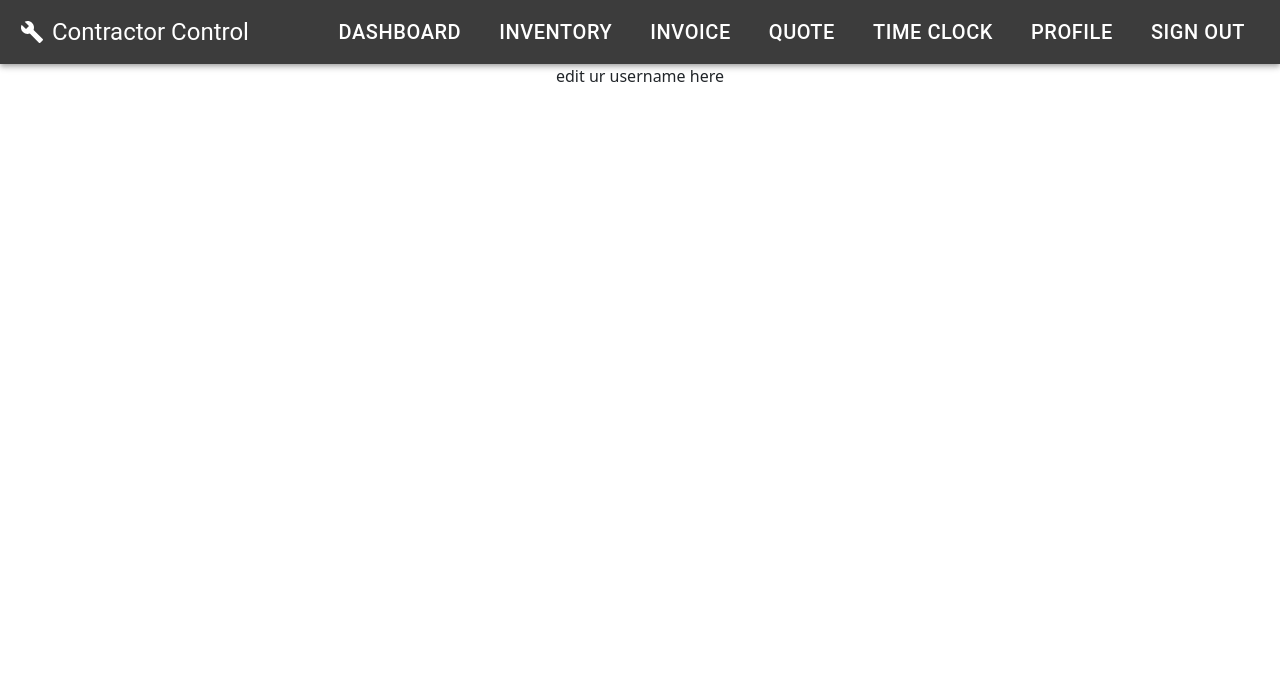
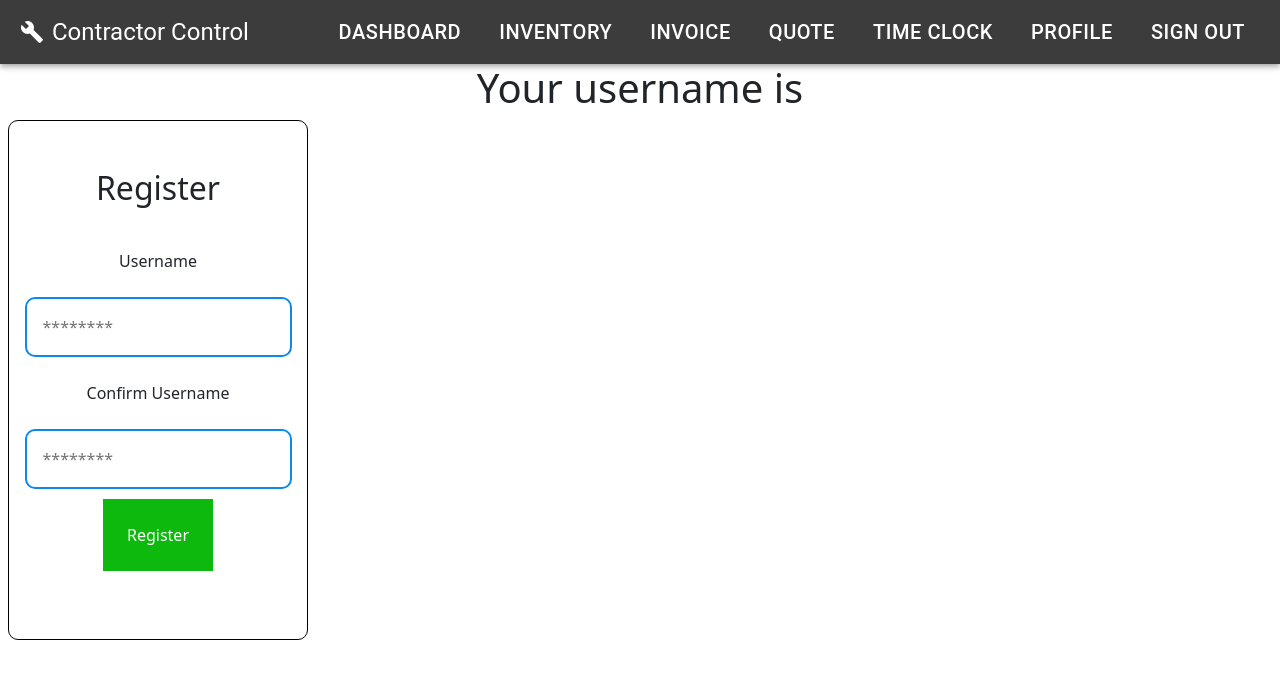
Before and after one commit to jethrolibutan/ccui, a React (Create React App) app: page /editusername in a window 1280 px wide. Shown: the top 678 px of the page. Built offline with nearby package versions, Linux system fonts and the light colour scheme; no server answers.

Commit message:
edit username ui edits

```diff
--- a/src/pages/Functional Pages/EditUsername.js
+++ b/src/pages/Functional Pages/EditUsername.js
@@ -1,7 +1,100 @@
-import React from "react";
+import React, { useState, useEffect } from "react";
+import axios from "axios";
+import { toast, ToastContainer } from "react-toastify";
 
 function EditUsername() {
-  return <div> edit ur username here</div>;
+  const [userName, setUserName] = useState("");
+  const [confirmedUserName, setConfirmedUsername] = useState("");
+  const [hasInput, setHasInput] = useState("");
+
+  const handleUsernameChange = (e) => {
+    const inputText = e.target.value;
+    setUserName(e.target.value);
+    setHasInput(!!inputText.trim());
+  };
+
+  useEffect(() => {
+    (async () => {
+      const apiUrl = "http://localhost:8000/api/get-user-info/";
+
+      // Retrieve the JWT token from localStorage
+      const jwtToken = localStorage.getItem("jwt");
+
+      // Data to be sent in the request body
+      const requestData = {
+        jwt: jwtToken,
+      };
+
+      const requestOptions = {
+        method: "POST",
+        headers: {
+          "Content-Type": "application/json",
+        },
+        body: JSON.stringify(requestData),
+      };
+
+      try {
+        const response = await fetch(apiUrl, requestOptions);
+        const data = await response.json();
+
+        const firstUserData = data[0];
+
+        setUserName(firstUserData.username);
+      } catch (error) {
+        console.error("Error:", error);
+      }
+    })();
+  });
+
+  const registerUser = async (event) => {
+    if (hasInput) {
+      event.preventDefault();
+      try {
+        const userRequest = await axios.post(
+          "http://localhost:8000/api/clock-in/",
+          {
+            jwt: localStorage.getItem("jwt"),
+          }
+        );
+      } catch (error) {
+        console.error(error);
+      }
+    } else {
+      toast.error("Please enter an ID before clocking in.");
+    }
+  };
+
+  return (
+    <div>
+      {" "}
+      <h1>Your username is {userName}</h1>{" "}
+      <div className="auth-form-container">
+        {" "}
+        <h2>Register</h2>{" "}
+        <form className="login-form" onSubmit={registerUser}>
+          <label htmlFor="username">Username</label>
+          <input
+            value={userName}
+            onChange={handleUsernameChange}
+            type="username"
+            placeholder="********"
+            id="username"
+            name="username"
+          />
+          <label htmlFor="username"> Confirm Username</label>
+          <input
+            value={confirmedUserName}
+            onChange={(e) => setConfirmedUsername(e.target.value)}
+            type="username"
+            placeholder="********"
+            id="username"
+            name="username"
+          />
+          <button type="submit">Register</button>
+        </form>
+      </div>
+    </div>
+  );
 }
 
 export default EditUsername;
```
